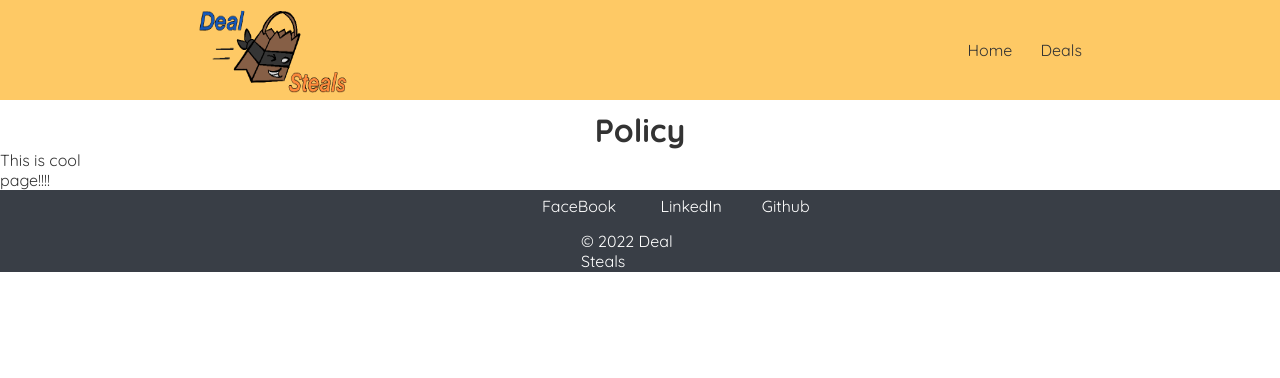
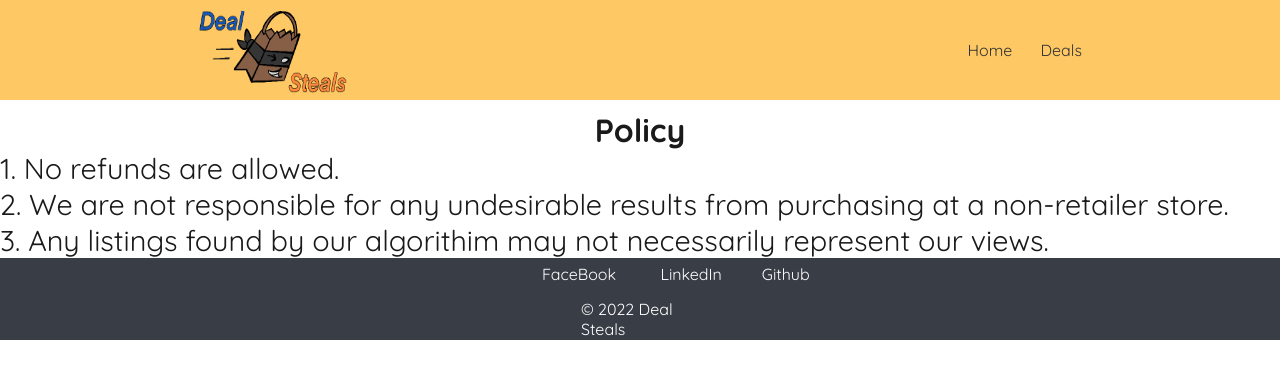
Before and after one commit to Khaijutsu/BargainPros, a React (Create React App) app: page /Deals in a window 1280 px wide. Shown: the top 378 px of the page. Built offline with nearby package versions, Linux system fonts and the light colour scheme.

Commit message:
Updated the deals page to include more content and organized the layout.

```diff
--- a/package.json
+++ b/package.json
@@ -9,7 +9,7 @@
     "react": "^18.2.0",
     "react-dom": "^18.2.0",
     "react-router-dom": "^6.4.2",
-    "react-scripts": "5.0.1",
+    "react-scripts": "^5.0.1",
     "web-vitals": "^2.1.4"
   },
   "scripts": {
--- a/public/index.html
+++ b/public/index.html
@@ -24,7 +24,7 @@
       work correctly both with client-side routing and a non-root public URL.
       Learn how to configure a non-root public URL by running `npm run build`.
     -->
-    <title>React App</title>
+    <title>Bargain Pros</title>
   </head>
   <body>
     <noscript>You need to enable JavaScript to run this app.</noscript>
--- a/src/Deals.jsx
+++ b/src/Deals.jsx
@@ -6,7 +6,13 @@ const Deals = () => {
       <div className = 'deals-policy-title'>
           <h1 className='deals-title'>Policy</h1>
       </div>
-      <p className='deals-paragraph'>This is cool <br></br> page!!!!</p>
+      <p className='deals-paragraph'>
+        1. No refunds are allowed.
+        <br></br>
+        2. We are not responsible for any undesirable results from purchasing at a non-retailer store.
+        <br></br>
+        3. Any listings found by our algorithim may not necessarily represent our views.
+      </p>
     </div>
   )
 }
--- a/src/index.css
+++ b/src/index.css
@@ -123,7 +123,15 @@
 
 /* Deals Section */
 
+.deals-content{
+  filter: brightness(50%);
+}
+
 .deals-title {
   margin-top: 10px;
   text-align:center;
 }
+
+.deals-paragraph{
+  font-size: 180%;
+}
```
Also changed, not shown: 1 other file (tests, documents, lock files or other folders).
